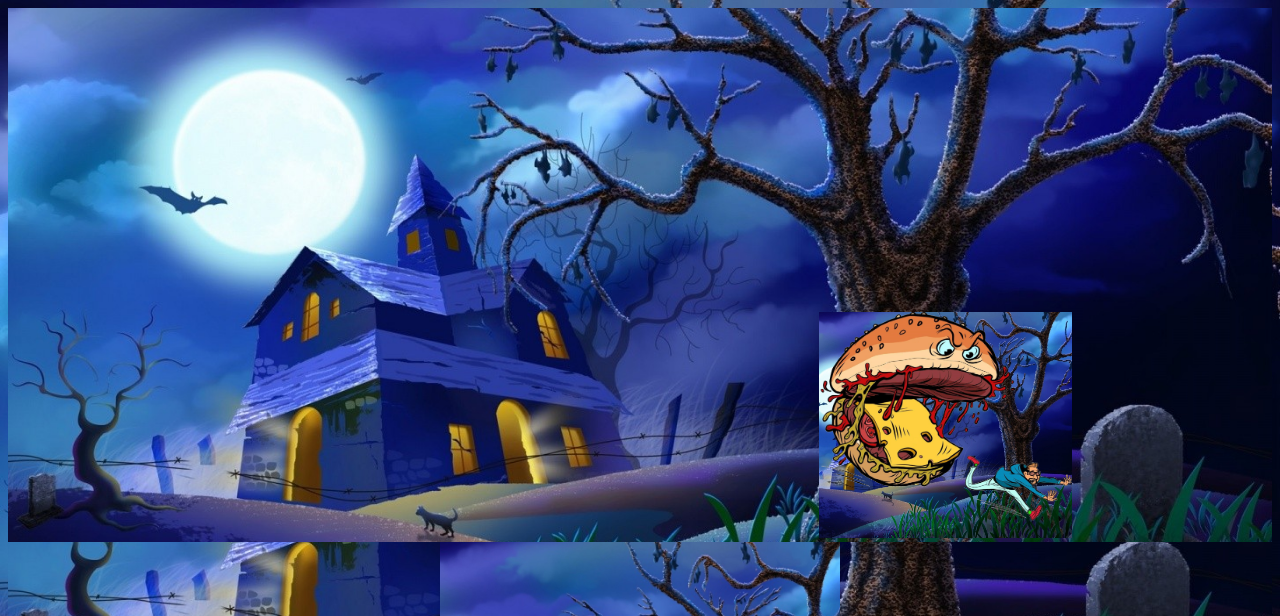
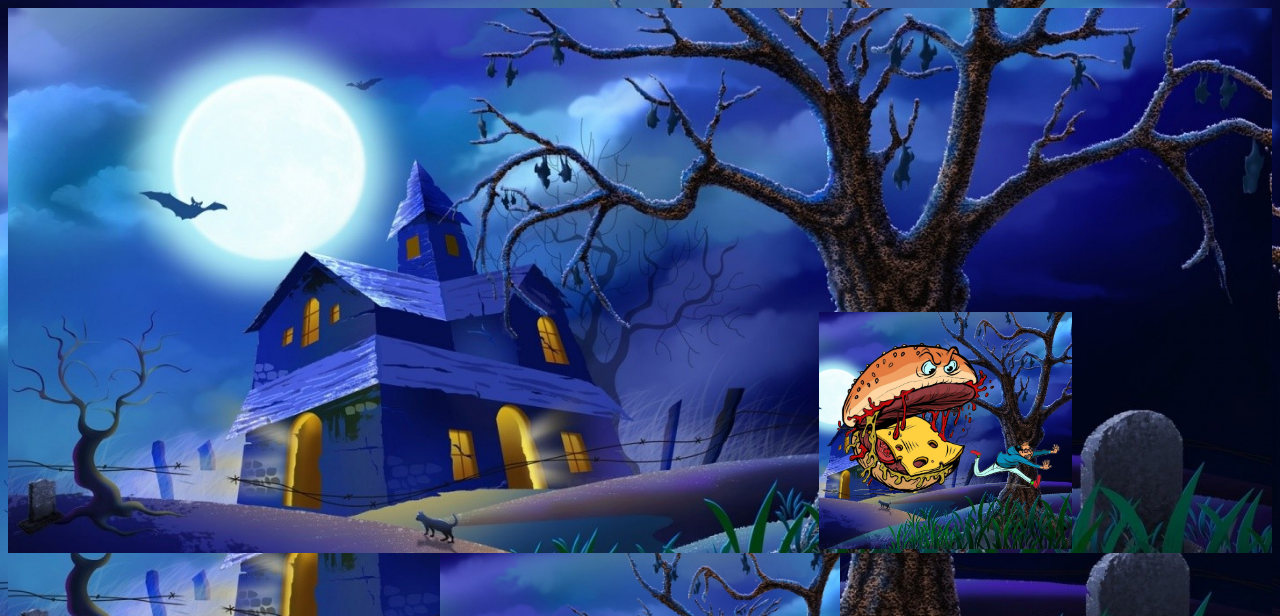
Before and after one commit to jesusod/dangerousfoodwheel, a plain HTML site: page index .html in a window 1280 px wide. Shown: the top 616 px of the page. Drawn offline with Linux system fonts and the light colour scheme; files whose address does not match are found by name.

Commit message:
hamburguesa plana.png new src

```diff
--- a/index .html
+++ b/index .html
@@ -12,7 +12,7 @@
 
     <section class="animation">
 
-        <img class="burguer" src="./assets/img/hamburguesa monstruosa sin marcas de agua sin fondo blanco.png" alt="Hamburguesa">
+        <img class="burguer" src="./assets/img/hambuerguesa plana.png" alt="Hamburguesa">
 
     </section>
 
```
